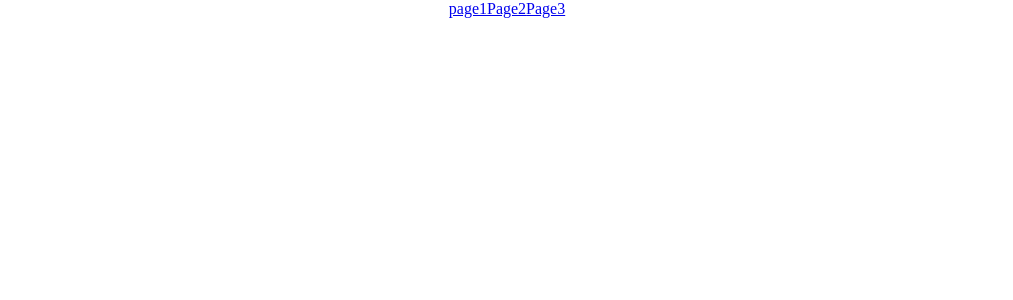
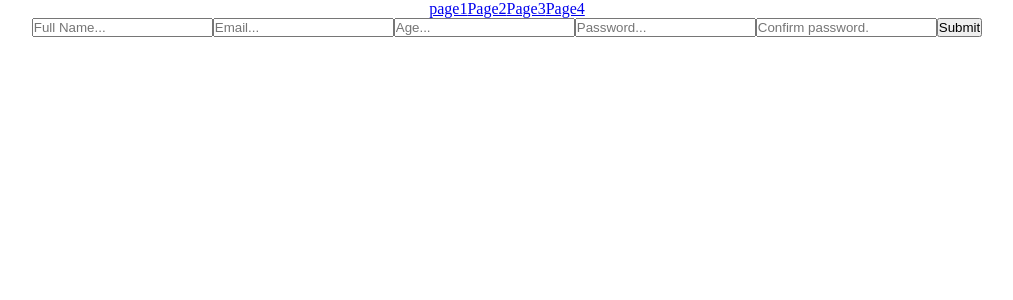
Before and after one commit to amitjimiwal/ReactCodeSnip, a React (Create React App) app: page /fourthpage in a window 1280 px wide. Before the commit this address had no page. Shown: the top 300 px of the page, without its empty margins (133-1146 px from the left). Built offline with nearby package versions, Linux system fonts and the light colour scheme.

Commit message:
React-hook-form with yup validation covered

```diff
--- a/package.json
+++ b/package.json
@@ -3,6 +3,7 @@
   "version": "0.1.0",
   "private": true,
   "dependencies": {
+    "@hookform/resolvers": "^3.0.0",
     "@tanstack/react-query": "^4.28.0",
     "@testing-library/jest-dom": "^5.16.5",
     "@testing-library/react": "^13.4.0",
@@ -10,9 +11,11 @@
     "axios": "^1.3.4",
     "react": "^18.2.0",
     "react-dom": "^18.2.0",
+    "react-hook-form": "^7.43.8",
     "react-router-dom": "^6.9.0",
     "react-scripts": "5.0.1",
-    "web-vitals": "^2.1.4"
+    "web-vitals": "^2.1.4",
+    "yup": "^1.0.2"
   },
   "scripts": {
     "start": "react-scripts start",
--- a/src/App.module.css
+++ b/src/App.module.css
@@ -16,3 +16,7 @@
 .colorchange{
   color: green;
 }
+
+.form>*{
+  display: block;
+}
--- a/src/App3.js
+++ b/src/App3.js
@@ -1,5 +1,5 @@
 import React, { useState } from "react";
-import { BrowserRouter as Router, Routes, Route, Link } from "react-router-dom";
+import {Routes, Route, Link } from "react-router-dom";
 import Contact from "./components/Contact";
 import Home from "./components/Home";
 import Profile from "./components/Profile";
--- /dev/null
+++ b/src/App4.js
@@ -0,0 +1,11 @@
+import React from "react";
+import Form from "./components/Form";
+const App4 = () => {
+  return (
+    <div>
+      <Form />
+    </div>
+  );
+};
+
+export default App4;
--- a/src/AppMain.js
+++ b/src/AppMain.js
@@ -5,6 +5,7 @@
 import App from "./App";
 import Navbar from "./components/Navbar";
 import App3 from "./App3";
+import App4 from "./App4";
 
 const AppMain = () => {
   return (
@@ -16,6 +17,7 @@
           <Route path="firstpage" element={<App2 />} />
           <Route path="secondpage" element={<App />} />
           <Route path="thirdpage/*" element={<App3 />} />
+          <Route path="/fourthpage" element={<App4 />} />
         </Routes>
       </Router>
     </div>
--- /dev/null
+++ b/src/components/Form.js
@@ -0,0 +1,55 @@
+import React from "react";
+import style from "../App.module.css";
+import { useForm } from "react-hook-form";
+import * as yup from "yup";
+import {yupResolver} from "@hookform/resolvers/yup"
+const Form = () => {
+  const schema = yup.object().shape({
+    fullname: yup.string().required(),
+    email: yup.string().email().required(),
+    age: yup.number().positive().integer().min(18).required(),
+    password: yup.string().min(4).max(10).required(),
+    confirmpassword: yup
+      .string()
+      .oneOf([yup.ref("password"), null])
+      .required(),
+  });
+  const { register, handleSubmit,formState:{errors} } = useForm({
+      resolver: yupResolver(schema)
+  });
+  const onSubmit = (data) => {
+    console.log(data);
+  };
+
+  return (
+    <div>
+      <form onSubmit={handleSubmit(onSubmit)}>
+        <input
+          type="text"
+          placeholder="Full Name..."
+          {...register("fullname")}
+        />
+        {/* <p>{errors.fullname?.message}</p> */}
+        <input type="text" placeholder="Email..." {...register("email")} />
+        {/* <p>{errors.email?.message}</p> */}
+        <input type="number" placeholder="Age..." {...register("age")} />
+        {/* <p>{errors.age?.message}</p> */}
+        <input
+          type="password"
+          placeholder="Password..."
+          {...register("password")}
+        />
+        {/* <p>{errors.password?.message}</p> */}
+        <input
+          type="password"
+          placeholder="Confirm password."
+          {...register("confirmpassword")}
+        />
+        {/* <p>{errors.confirmpassowrd?.message}</p> */}
+        <input type="submit" />
+      </form>
+    </div>
+  );
+};
+
+export default Form;
--- a/src/components/Navbar.js
+++ b/src/components/Navbar.js
@@ -6,6 +6,7 @@
       <Link to="firstpage">page1</Link>
       <Link to="secondpage">Page2</Link>
       <Link to="thirdpage/*">Page3</Link>
+      <Link to="/fourthpage">Page4</Link>
     </div>
   );
 };
```
Also changed, not shown: 1 other file (tests, documents, lock files or other folders).
